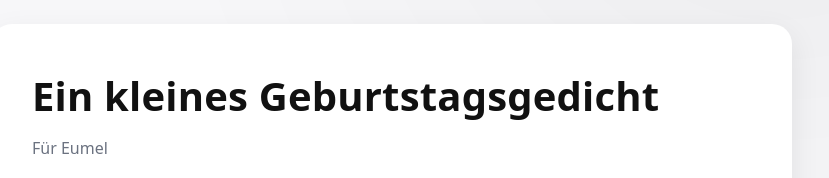
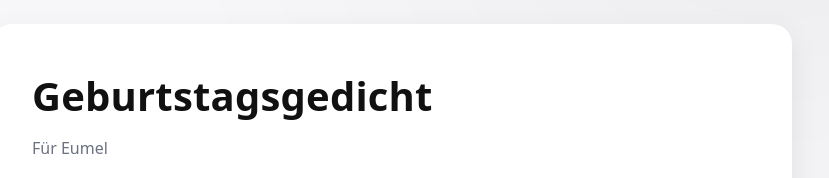
Before and after one commit to eumelises/gedicht, a plain HTML site: page index.html in a window 1280 px wide. Shown: the top 178 px of the page, without its empty margins (248-1077 px from the left). Drawn offline with Linux system fonts and the light colour scheme.

Commit message:
Update index.html

```diff
--- a/index.html
+++ b/index.html
@@ -3,8 +3,8 @@
 <head>
   <meta charset="utf-8" />
   <meta name="viewport" content="width=device-width, initial-scale=1" />
-  <title>Für dich</title>
-  <meta name="description" content="Ein kleines Gedicht – nur für dich." />
+  <title>Eumelgedicht</title>
+  <meta name="description" content="Geburtstagsgedicht – Für Eumel." />
   <style>
     :root {
       --bg: #f7f7f9;
@@ -51,7 +51,7 @@
 </head>
 <body>
   <main>
-    <h1>Ein kleines Geburtstagsgedicht</h1>
+    <h1>Geburtstagsgedicht</h1>
     <p class="subtitle">Für Eumel</p>
 
     <div class="poem" id="poem">
```
